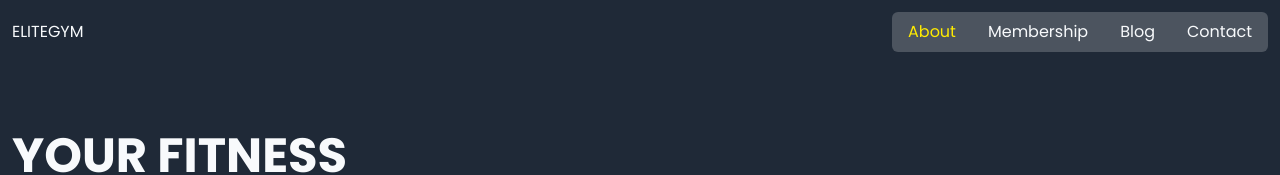
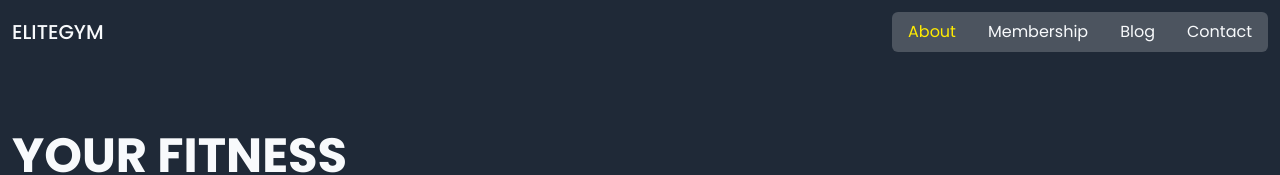
Before and after one commit to Tonnykimanthi/Elite-Gym, a React (Vite) app: page / in a window 1280 px wide. Shown: the top 175 px of the page. Built offline with nearby package versions, Linux system fonts and the light colour scheme.

Commit message:
Style Logo component

```diff
--- a/src/components/header/Logo.tsx
+++ b/src/components/header/Logo.tsx
@@ -1,5 +1,5 @@
 const Logo = () => {
-  return <div>ELITEGYM</div>;
+  return <div className="text-xl font-medium">ELITEGYM</div>;
 };
 
 export default Logo;
```
